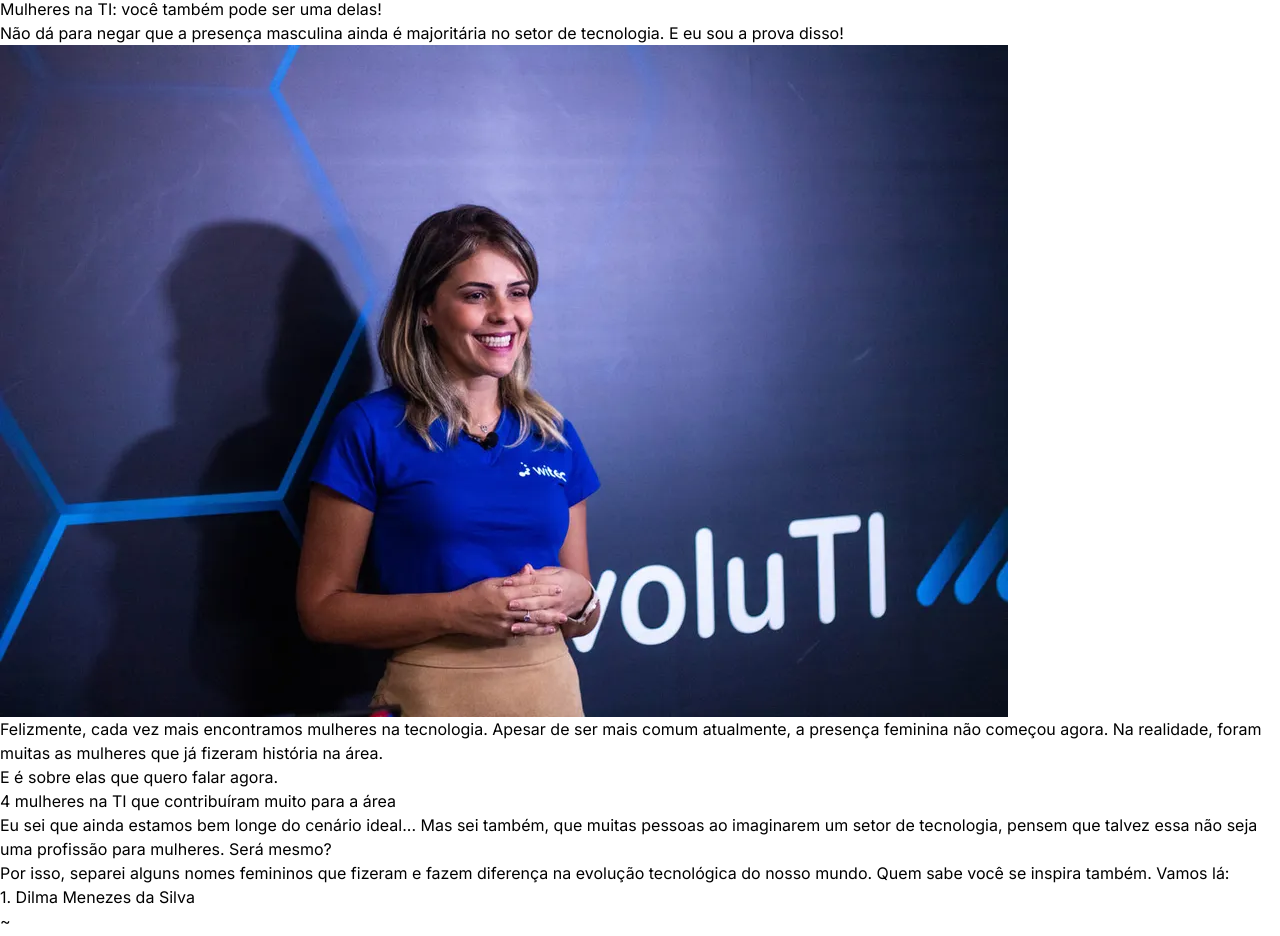
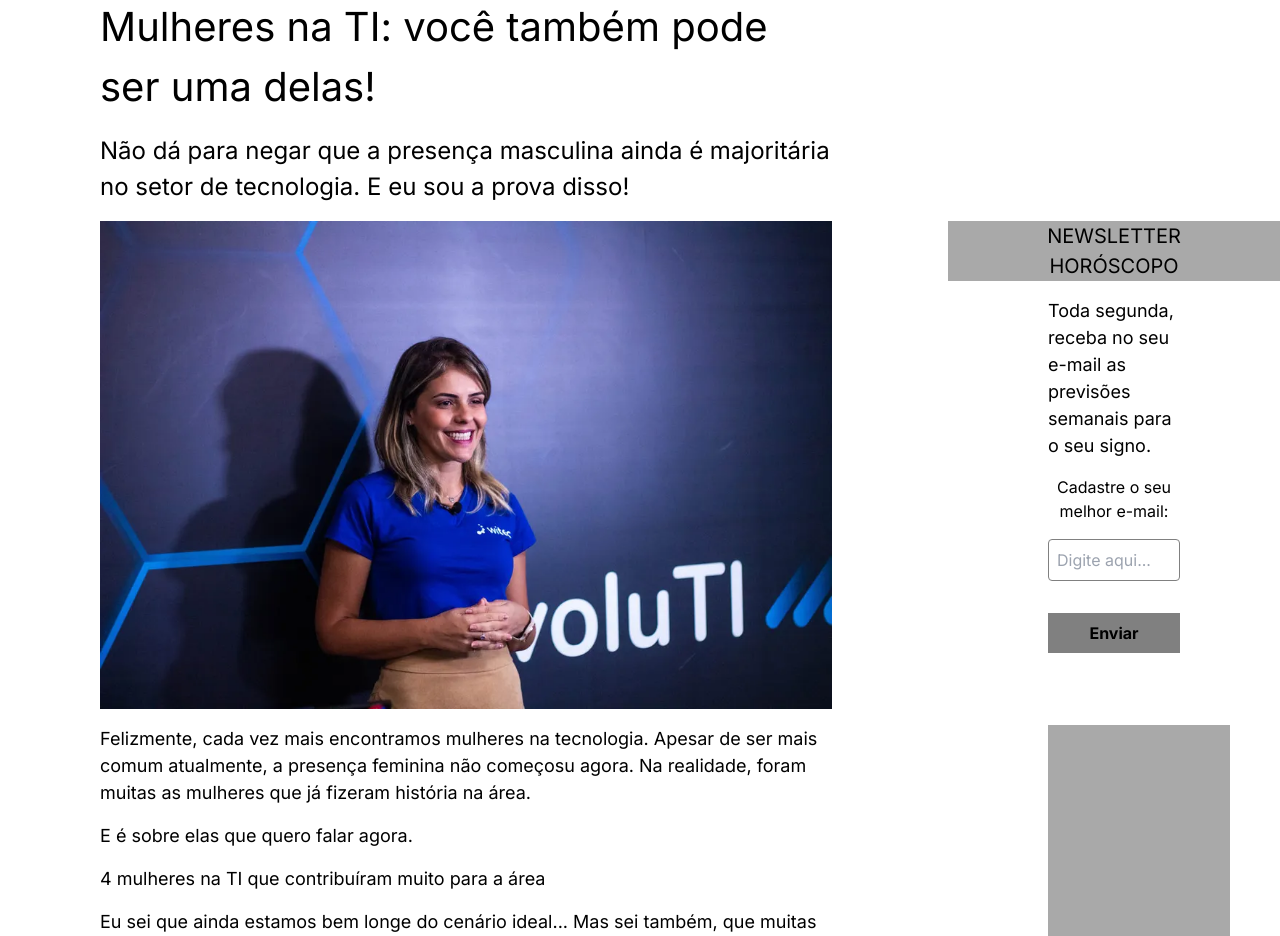
Before and after one commit to Alberinando/Prociencia, a Next.js app: page /Tecnologia/MulheresnaTIvocetambempodeserumadelas in a window 1280 px wide. Shown: the part 79-1015 px from the top of the page. Built offline with nearby package versions, Linux system fonts and the light colour scheme.

Commit message:
Adição da reponsividade, porém ainda tem coisas para ajeitar

```diff
--- a/src/app/Tecnologia/MulheresnaTIvocetambempodeserumadelas/page.tsx
+++ b/src/app/Tecnologia/MulheresnaTIvocetambempodeserumadelas/page.tsx
@@ -3,12 +3,42 @@
 export default function noticia() {
     return (
         <>
-            <h1 className="text-black">Mulheres na TI: você também pode ser uma delas!</h1>
-            <h2>Não dá para negar que a presença masculina ainda é majoritária no setor de tecnologia. E eu sou a prova disso!</h2>
-            <img src="/assets/imagens_tecnologia/imagem-capa.webp" alt="imagem de mulher" />
+            <div className="grow grid sm:grid-cols-4 gap-4  grid-cols-3 gap-4" >
+                    <div className="grow col-start-1 col-span-3 ">
+                    <h1 className="grow sm:col-start-1 col-span-3 col-start-1 text-black sm:text-[40px] text-[28px] sm:ml-[100px] ml-[40px] sm:mr-[100px] mr-[40px] ">Mulheres na TI: você também pode ser uma delas!</h1>
+                    </div>
+                    <div className="grow sm:col-start-1 col-span-3 col-start-1 ">
+                    <p className="sm:text-[24px] text-[18px] sm:ml-[100px] ml-[40px] sm:mr-[100px] mr-[40px]">Não dá para negar que a presença masculina ainda é majoritária no setor de tecnologia. E eu sou a prova disso!</p>
+                    </div>
+                    <div className="grow col-start-1 col-span-3  sm:ml-[100px] ml-[40px] sm:mr-[100px] mr-[40px]">
+                        <img src="/assets/imagens_tecnologia/imagem-capa.webp" className="" alt="imagem de mulher" />
+                    </div>
+
+                    <div className="grow overflow-hidden   sm:col-start-4 col-span-1 col-start-1 col-span-3 space-y-4">
+                        <div className="bg-darkgray flex justify-center ">
+                            <h1 className=" text-[20px] text-center self-center sm:ml-[100px] ml-[40px] sm:mr-[100px] mr-[40px]">NEWSLETTER HORÓSCOPO</h1>
+                        </div>
+                        <p className=" text-[18px] sm:ml-[100px] ml-[40px] sm:mr-[100px] mr-[40px]">Toda segunda, receba no seu e-mail as previsões semanais para o seu signo.</p>
+                        <p className="text-center sm:ml-[100px] ml-[40px] sm:mr-[100px] mr-[40px]">Cadastre o seu melhor e-mail:</p>
+                       <div className="sm:ml-[100px] ml-[40px] sm:mr-[100px] mr-[40px]">
+                        <input
+                                type="text"
+                                className=" w-full p-2 border border-gray rounded focus:outline-none focus:ring-2 focus:ring-blue-500"
+                                placeholder="Digite aqui..."
+                            />
+                       </div>
+                        <div className="flex justify-center sm:ml-[100px] ml-[40px] sm:mr-[100px] mr-[40px]">
+                            <button className="bg-gray mt-4 w-48 h-10 col-start-2 col-span-1 font-pixels">
+                                Enviar
+                            </button>
+                        </div>
+
+                    </div>
+
+                    <div className="col-start-1 col-span-3 space-y-4 text-[18px]  sm:ml-[100px] ml-[40px] sm:mr-[100px] mr-[40px] ">
                         <p>
                             Felizmente, cada vez mais encontramos mulheres na tecnologia. Apesar de ser mais comum atualmente, a presença
-                feminina não começou agora. Na realidade, foram muitas as mulheres que já fizeram história na área.
+                            feminina não começosu agora. Na realidade, foram muitas as mulheres que já fizeram história na área.
                         </p>
                         <p>
                             E é sobre elas que quero falar agora.
@@ -22,7 +52,7 @@ export default function noticia() {
                             Por isso, separei alguns nomes femininos que fizeram e fazem diferença na evolução tecnológica do nosso mundo.
                             Quem sabe você se inspira também. Vamos lá:
                         </p>
-            <h3>1. Dilma Menezes da Silva</h3>~
+                        <h3>1. Dilma Menezes da Silva</h3>
                         <p>
                             Muito tem se falado em computação em nuvem, então, nada mais justo do que iniciar nossa lista de mulheres na TI que
                             fazem diferença com Dilma Menezes.
@@ -119,6 +149,13 @@ export default function noticia() {
                         <p>
                             Por isso, se você quer estar na área de tecnologia, não desanime!
                         </p>
+                    </div>
+
+                    <div className="grow ml-[100px] sm:mr-[50px] sm:col-start-4 col-span-1 col-start-1 col-span-3   ">
+                        <div className=" hidden sm:block h-[1666px]  bg-darkgray "></div>
+                    </div>
+            </div>
+
         </>
     );
 }
```
Lines whose indentation alone changed are shown as unchanged.
